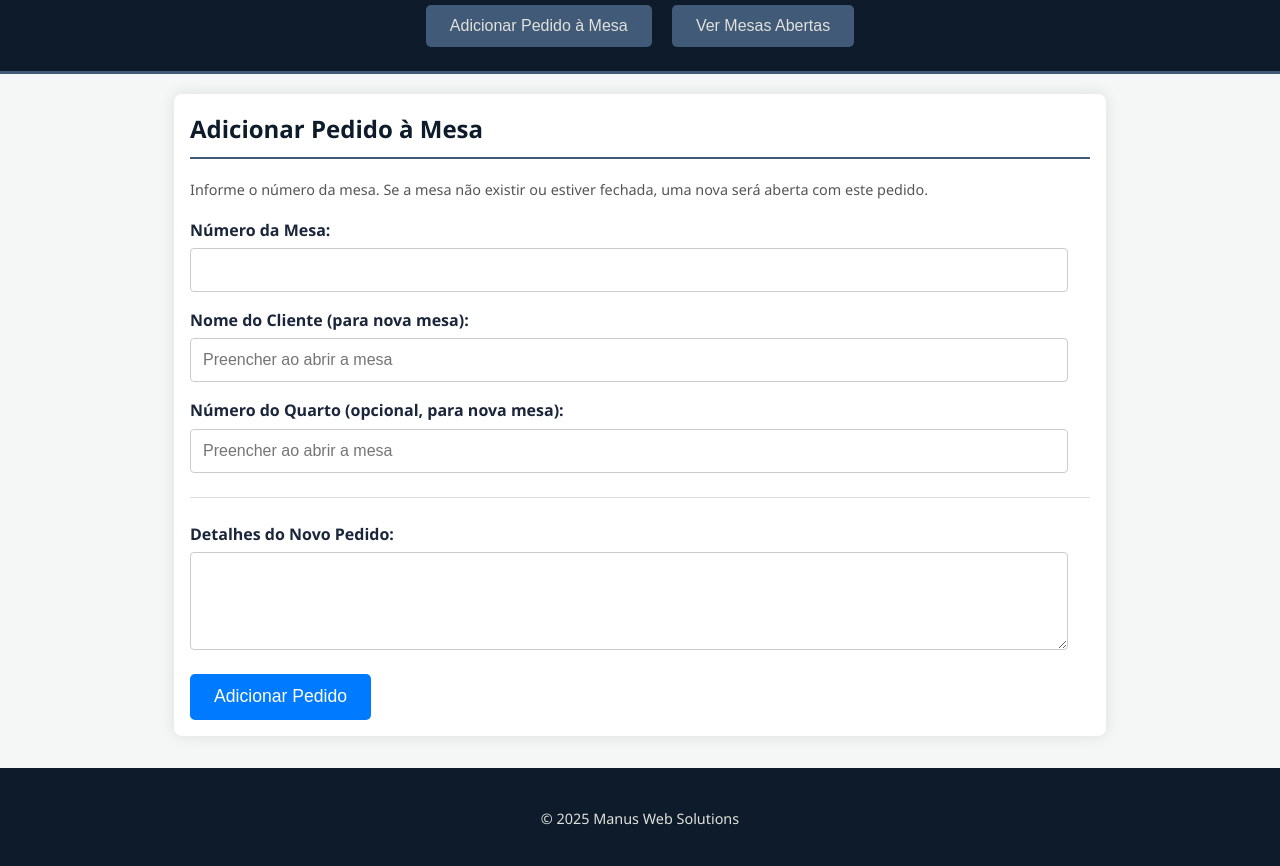
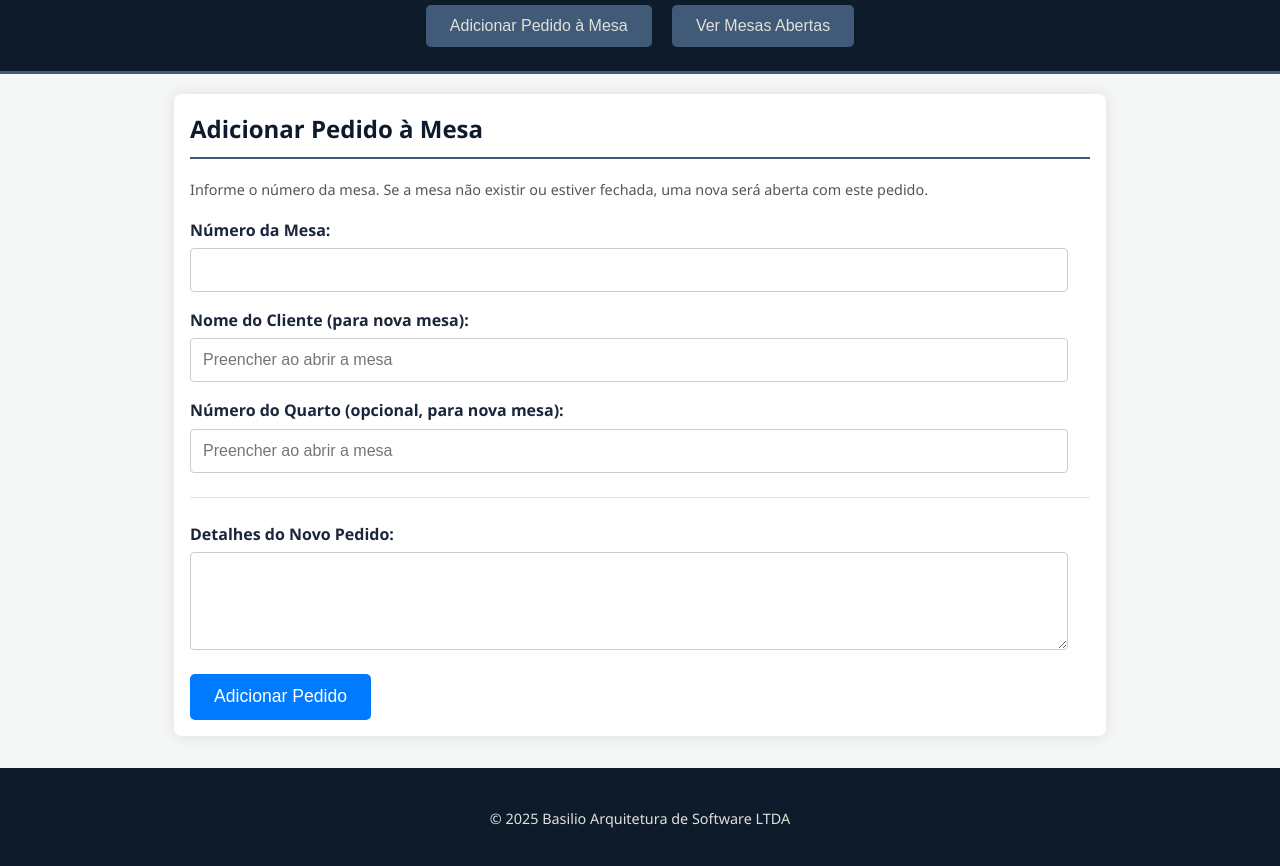
Before and after one commit to nandobas/restaurant, a plain HTML site: page index.html in a window 1280 px wide. Shown: the part 70-936 px from the top of the page. Drawn offline with Linux system fonts and the light colour scheme.

Commit message:
update assinatura

```diff
--- a/index.html
+++ b/index.html
@@ -50,7 +50,7 @@
     </main>
 
     <footer>
-        <p>&copy; 2025 Manus Web Solutions</p>
+        <p>&copy; 2025 Basilio Arquitetura de Software LTDA</p>
     </footer>
 
     <script src="js/script.js"></script>
```
